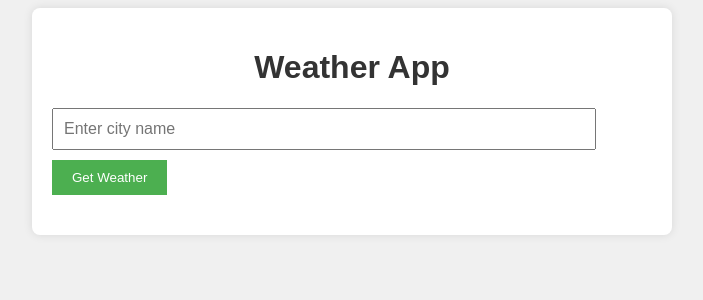
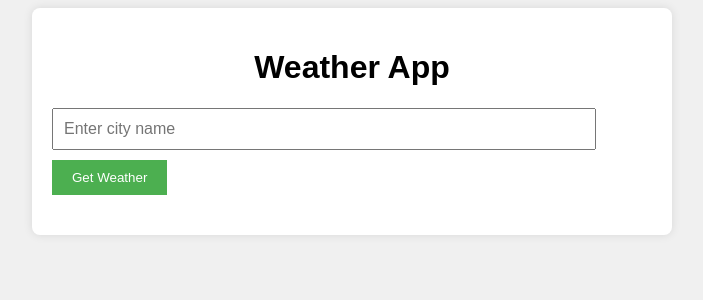
Before and after one commit to Ilefrajhi/weather-app, a Flask app: page / in a window 1280 px wide. Shown: the top 300 px of the page, without its empty margins (288-991 px from the left). Run offline with Flask 3, Linux system fonts and the light colour scheme.

Commit message:
adding features and styles

```diff
--- a/static/style.css
+++ b/static/style.css
@@ -14,7 +14,6 @@ body {
 
   h1 {
     text-align: center;
-    color: #333;
   }
 
   input[type="text"] {
```
